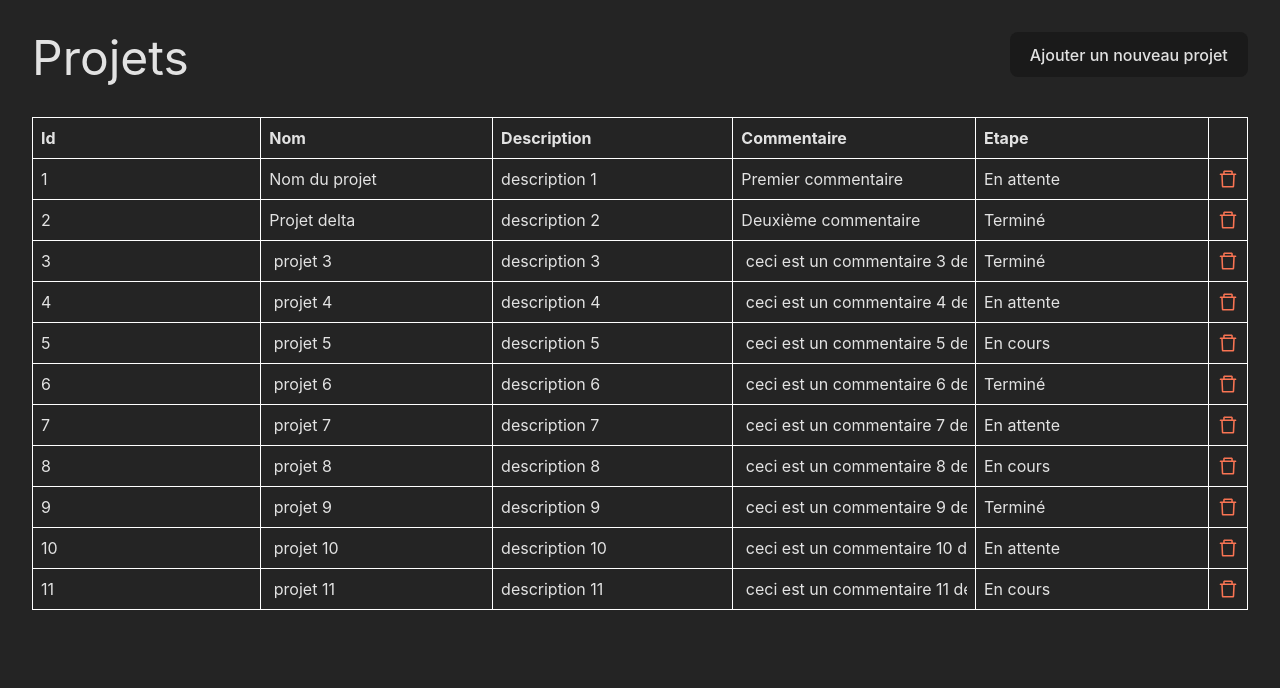
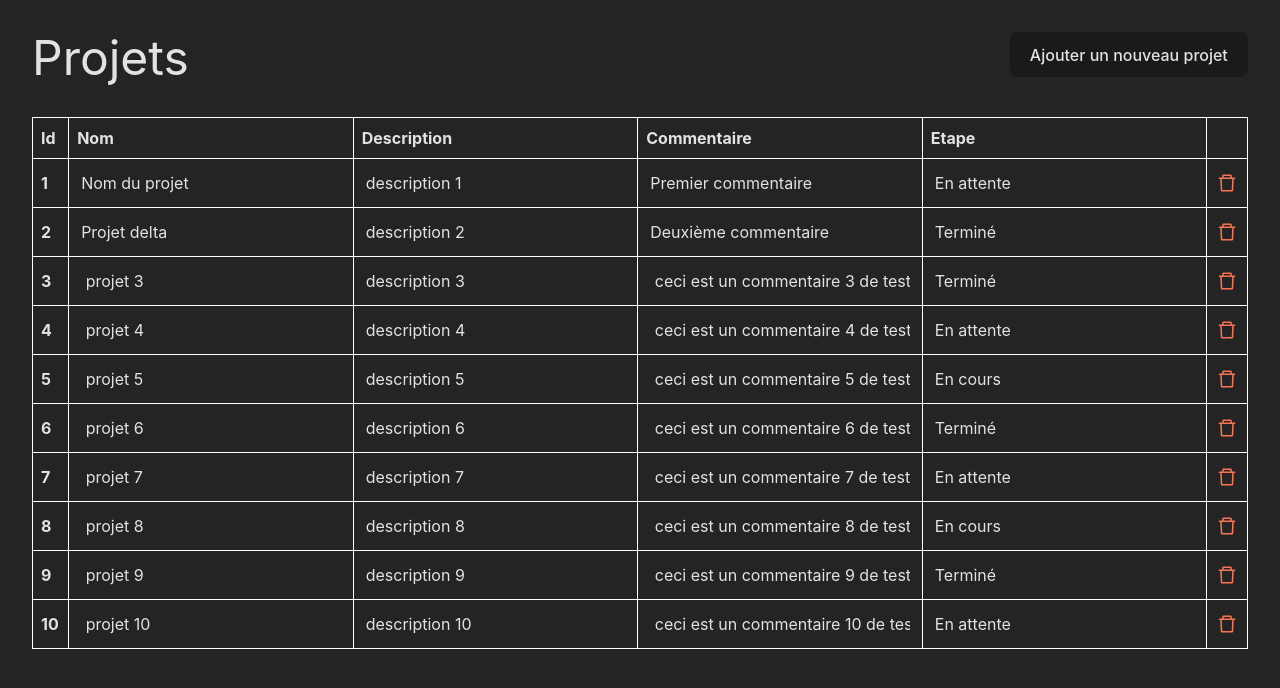
Before and after one commit to SoniaSim/projects-manager, a React (Vite) app: page /projets in a window 1280 px wide. Shown: the top 688 px of the page. Built offline with nearby package versions, Linux system fonts and the light colour scheme; data requests are answered from the project's data file.

Commit message:
fix: change delete project function

```diff
--- a/db.json
+++ b/db.json
@@ -69,13 +69,6 @@
       "description": "description 10",
       "commentaire": " ceci est un commentaire 10 de test",
       "etape": "En attente"
-    },
-    {
-      "id": 11,
-      "nom": " projet 11",
-      "description": "description 11",
-      "commentaire": " ceci est un commentaire 11 de test",
-      "etape": "En cours"
     }
   ]
 }
--- a/src/components/DeleteCell.tsx
+++ b/src/components/DeleteCell.tsx
@@ -6,7 +6,7 @@ const DeleteCell = ({ row, table }: any) => {
       <AiOutlineDelete
         size={22}
         color="#f97453"
-        onClick={() => table.options.meta?.deleteProject(row.index)}
+        onClick={() => table.options.meta?.deleteData(row.index)}
       />
     </div>
   );
--- a/src/components/EditableCell.tsx
+++ b/src/components/EditableCell.tsx
@@ -11,7 +11,6 @@ const EditableCell = ({ getValue, row, column, table }: any) => {
     <input
       defaultValue={initialValue}
       onChange={e => debounced(e.target.value)}
-      disabled={column.id === 'id'}
     />
   );
 };
--- a/src/components/ProjectsTable.tsx
+++ b/src/components/ProjectsTable.tsx
@@ -16,7 +16,7 @@ const columns = [
   columnHelper.accessor(row => row.id, {
     id: 'id',
     header: 'Id',
-    cell: info => <EditableCell {...info} />,
+    cell: info => <div className="font-bold">{info.getValue()}</div>,
   }),
   columnHelper.accessor(row => row.nom, {
     id: 'nom',
--- a/src/index.css
+++ b/src/index.css
@@ -51,15 +51,13 @@ button {
 button:hover {
   border-color: var(--ui-border);
 }
-button:focus,
-button:focus-visible {
-  outline: 4px auto -webkit-focus-ring-color;
-}
 
 input {
   background-color: var(--ui-background);
   width: 100%;
+  padding: 4px;
 }
+
 
 table *:not(input, svg, div) {
   border: 1px solid white;
```
